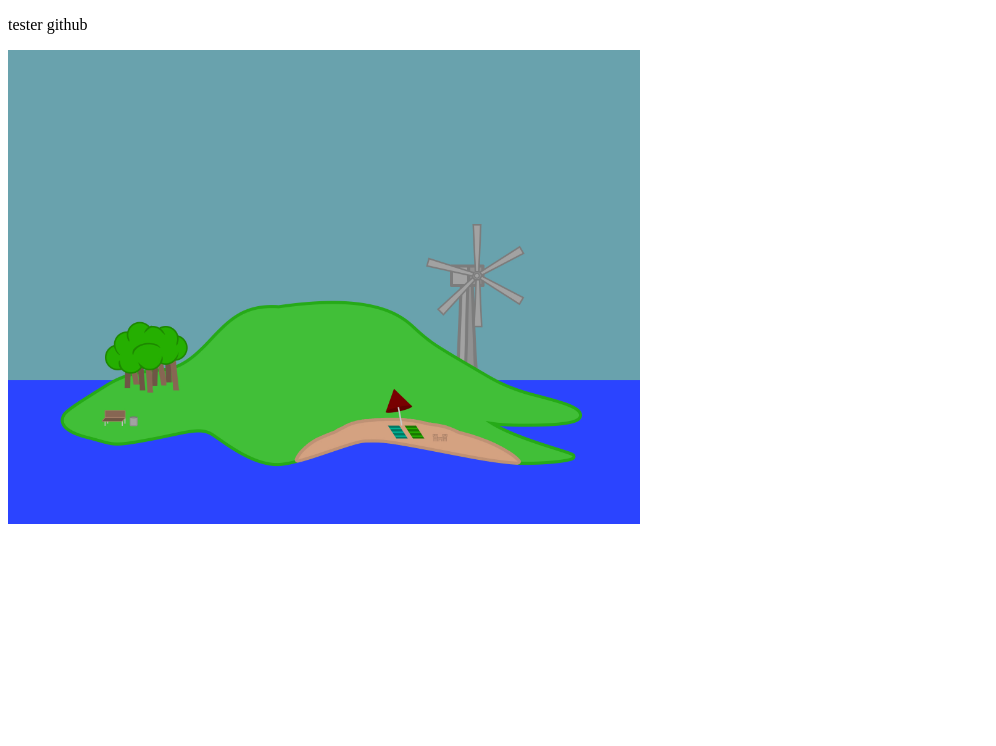
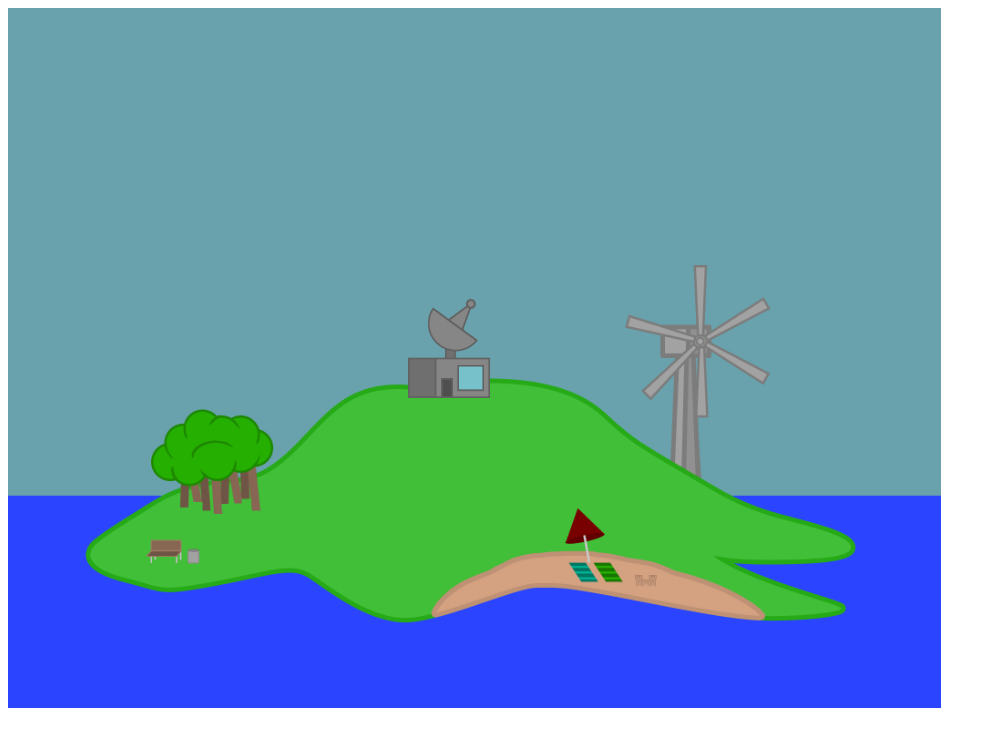
Before and after one commit to laur0864/projekt5, a plain HTML site: page StormApp.html in a window 1280 px wide. Shown: the whole page, without its empty margins (0-996 px from the left). Drawn offline with Linux system fonts and the light colour scheme.

Commit message:
Kode 2
Kode 2 + css fil

```diff
--- a/StormApp.html
+++ b/StormApp.html
@@ -2,13 +2,16 @@
 <html>
 <head>
     <meta charset="utf-8">
+    <link rel="stylesheet" type="text/css" href="StormAppCSS.css">
     <title>Storm app - Projekt 5 - Gruppe 12</title>
 </head>
 
 <body>
- <p>tester github</p>
-    <div>
-        <img src="Grafik/Island.jpg" alt="Øen" style="height: 50%; width: 50%;">
+    <div class="background">
+        <img src="Grafik/Island.jpg" alt="Øen" height="700px"; width="auto";>
     </div>
+        <div class="station">
+            <img src="Grafik/station.png" alt="Vejrstation" style="height:100px"; width="auto";>
+        </div>
 </body>
 </html>
--- /dev/null
+++ b/StormAppCSS.css
@@ -0,0 +1,13 @@
+.background {
+    position: absolute;
+    height: 50%;
+    width: 50%;
+}
+
+.station {
+    position: relative;
+    height: 50%;
+    width: 50%;
+    top: 290px;
+    left: 400px;
+}
```
